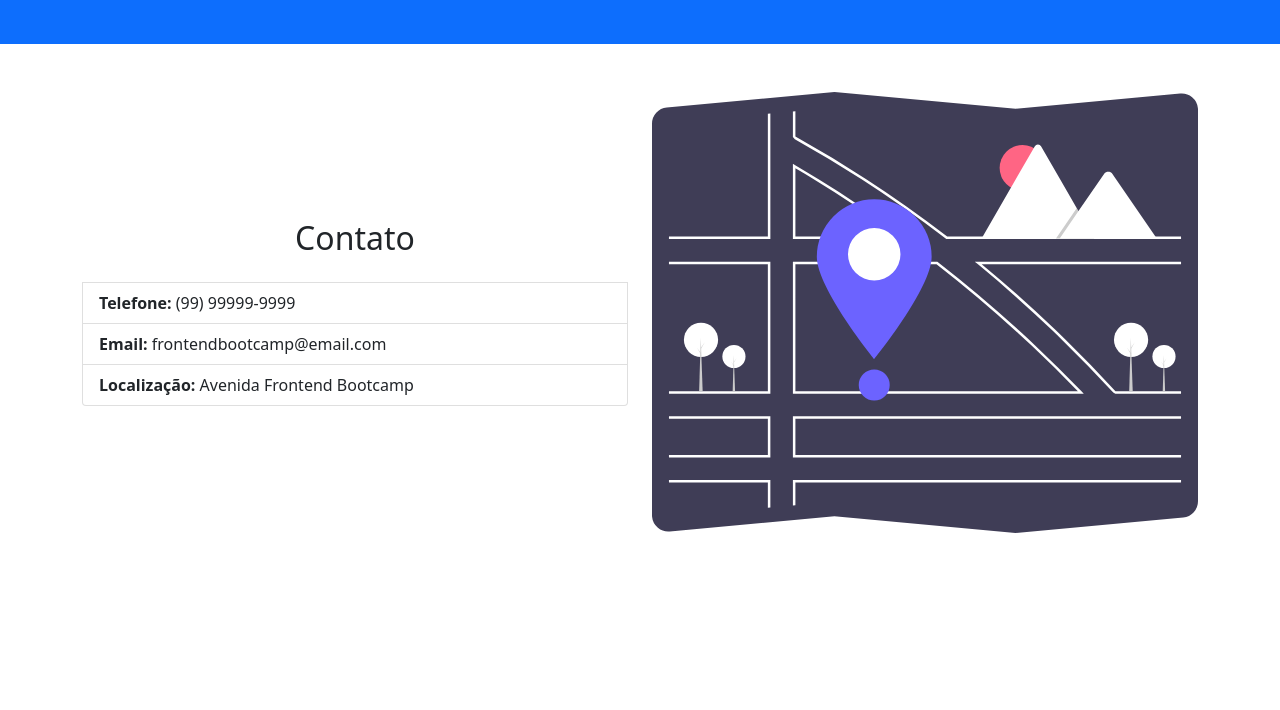
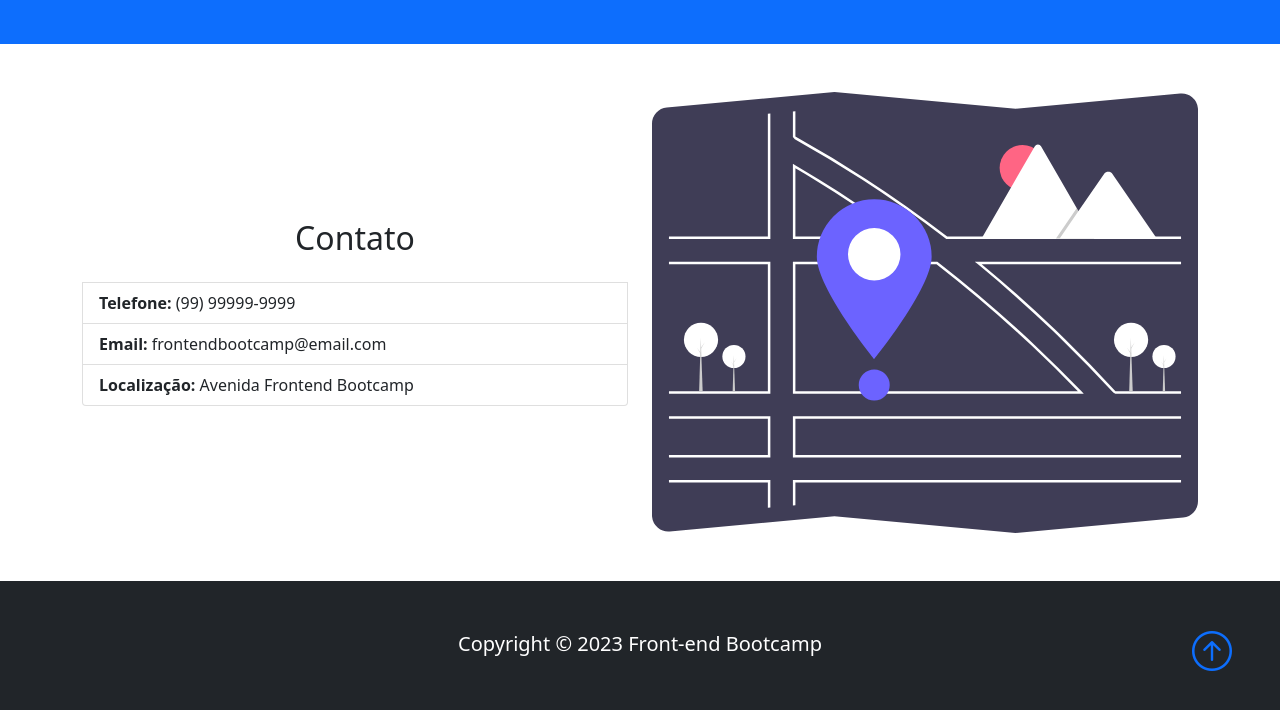
Before and after one commit to marvinjk6/Bootstrap-Projects, a plain HTML site: page FrontEnd-Bootcamp/index.html in a window 1280 px wide. Shown: the part 3378-4088 px from the top of the page. Before the commit the page ends 3959 px from the top, so only its background shows below. Drawn offline with nearby package versions, Linux system fonts and the light colour scheme.

Commit message:
FrontEnd Bootcamp - Footer

```diff
--- a/FrontEnd-Bootcamp/index.html
+++ b/FrontEnd-Bootcamp/index.html
@@ -399,11 +399,23 @@
                     </ul>
                 </div>
                 <div class="col-md">
-                    <img src="img/map.svg" alt="map" class="img-fluid">
+                    <img src="img/map.svg" alt="map" class="img-fluid d-none d-md-block">
                 </div>
             </div>
         </div>
     </section>
+
+    <!-- Footer -->
+
+    <footer class="p-5 bg-dark text-white text-center position-relative">
+        <div class="container">
+            <p class="lead">Copyright &copy; 2023 Front-end Bootcamp</p>
+
+            <a href="#" class="position-absolute bottom-0 end-0 p-5">
+                <i class="bi bi-arrow-up-circle h1"></i>
+            </a>
+        </div>
+    </footer>
 
 
 
```
